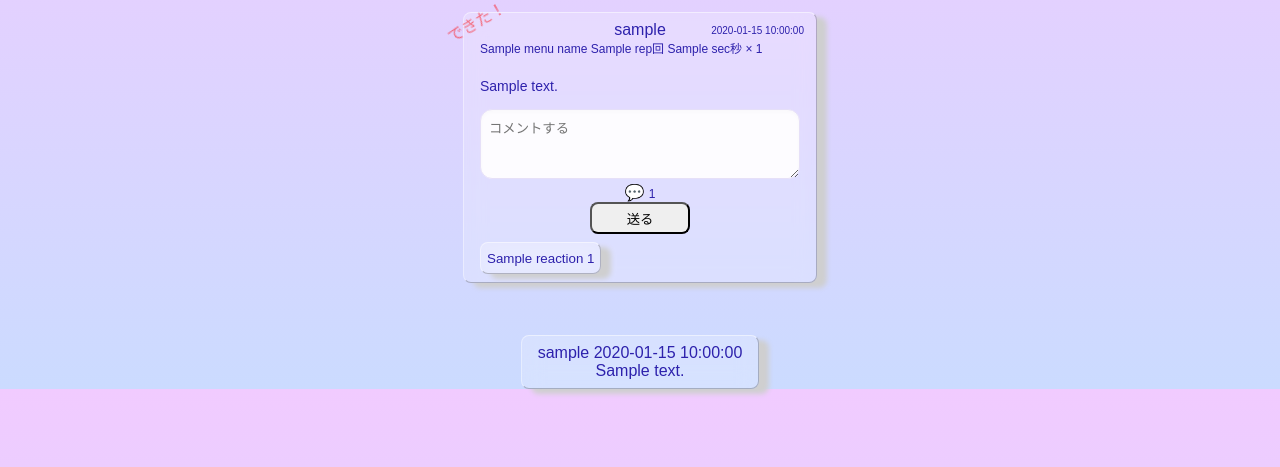
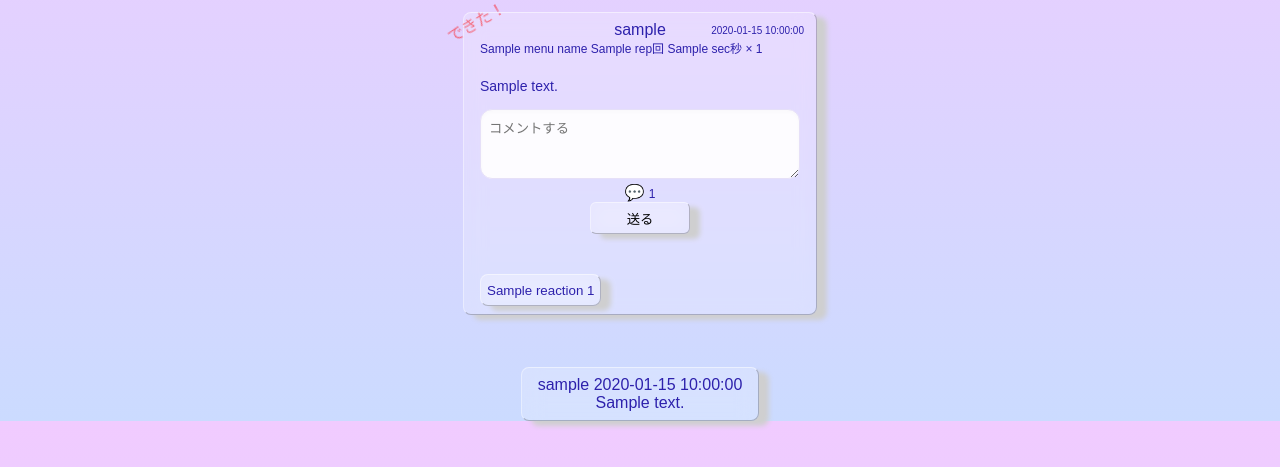
Before and after one commit to RT-Team-G/hackathon_TeamG, a Flask app: template SNSApp/templates/post/post_detail.html in a window 1280 px wide. Shown: the part 227-694 px from the top of the page. Run offline with Flask 2, Linux system fonts and the light colour scheme; the template is opened without the code that fills it: most values are stand-ins (such as "Sample title", 1, 10 or a date in 2020); some libraries are stand-ins or nearby versions.

Commit message:
投稿詳細ボタンなどをすりガラスに

```diff
--- a/SNSApp/static/css/base.css
+++ b/SNSApp/static/css/base.css
@@ -436,3 +436,13 @@ img{
     marigin-bottom:16px;
     max-width: 354px;
 }
+.btn{
+    border: 1px solid rgba(51,51,51,0.3);
+    border-radius: 6px;
+    background-color: rgba(255,255,255,0.2);
+    box-shadow: 10px 5px 5px #cfcfd0;
+    backdrop-filter: blur(10px);
+    border-top:1px solid rgba(255,255,255,0.5);
+    border-left:1px solid rgba(255,255,255,0.4);
+    margin-bottom: 32px;
+}
```
